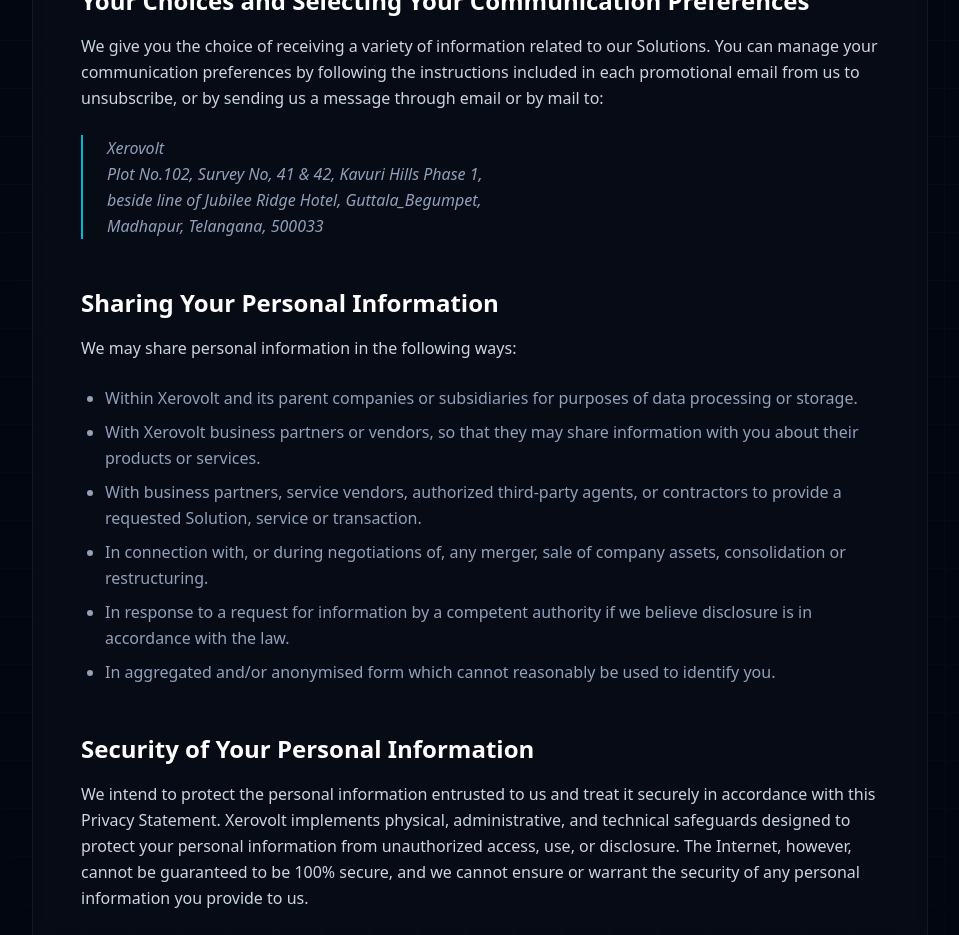
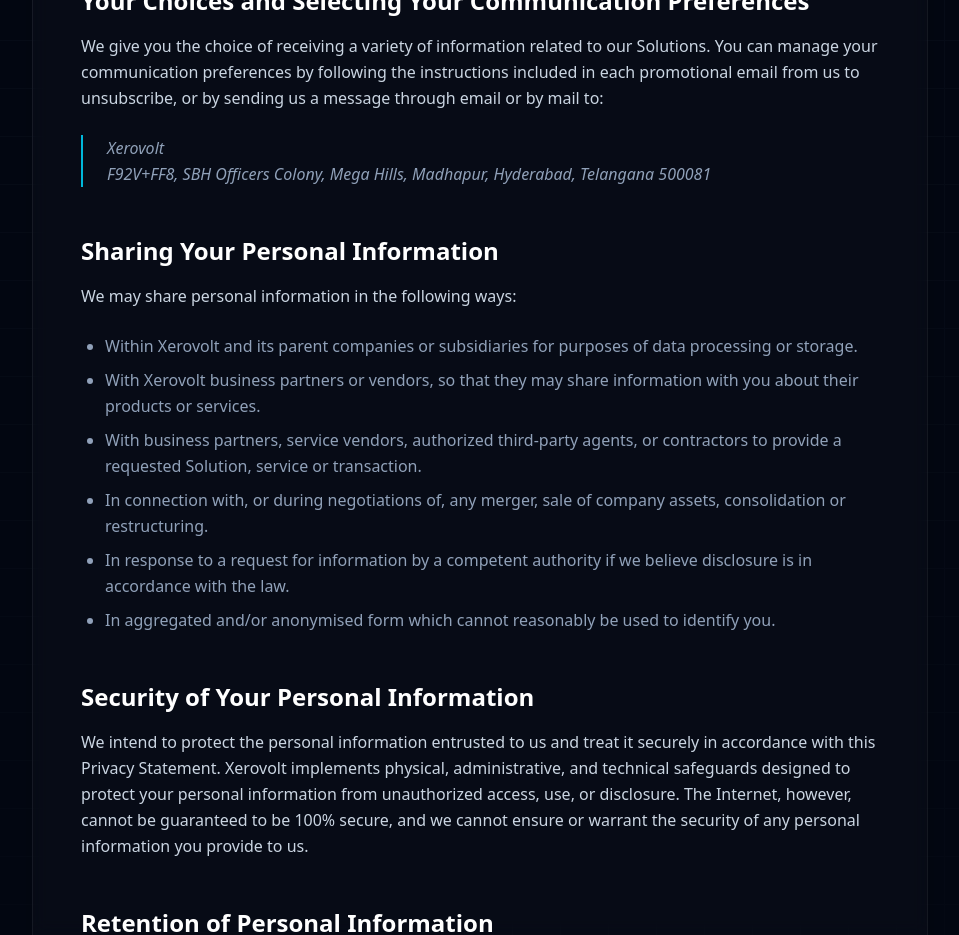
Before and after one commit to shoeib22/qube, a Next.js app: page /PrivacyPolicy in a window 1280 px wide. Shown: the part 3320-4255 px from the top of the page, without its empty margins (160-1119 px from the left). Built offline with nearby package versions, Linux system fonts and the light colour scheme; no server answers.

Commit message:
added address

```diff
--- a/app/PrivacyPolicy/page.tsx
+++ b/app/PrivacyPolicy/page.tsx
@@ -129,9 +129,7 @@ export default function PrivacyPolicy() {
             </p>
             <p className="pl-6 border-l-2 border-cyan-500 text-slate-400 italic">
               Xerovolt<br/>
-              Plot No.102, Survey No, 41 & 42, Kavuri Hills Phase 1,<br/>
-              beside line of Jubilee Ridge Hotel, Guttala_Begumpet,<br/>
-              Madhapur, Telangana, 500033
+             F92V+FF8, SBH Officers Colony, Mega Hills, Madhapur, Hyderabad, Telangana 500081
             </p>
 
             <h2 className="text-2xl font-bold text-white mt-12 mb-4">Sharing Your Personal Information</h2>
```
